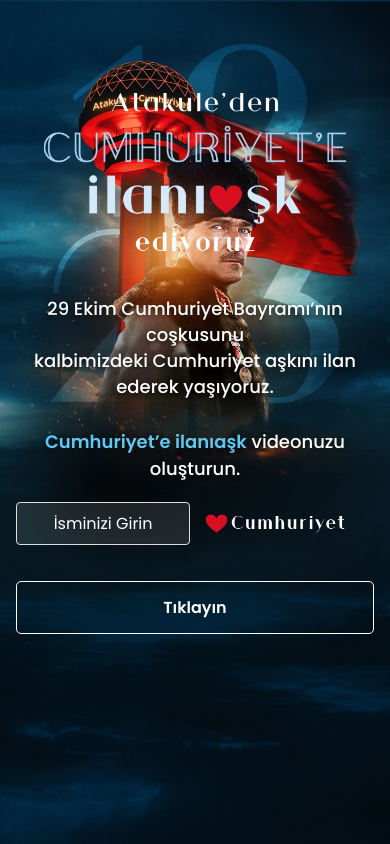
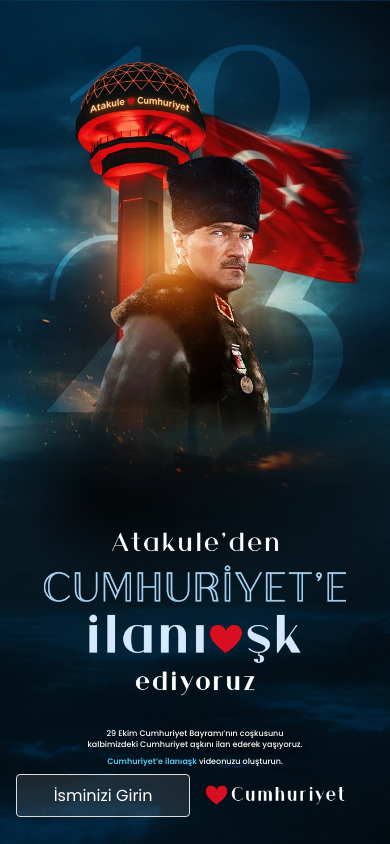
Before and after one commit to bafybaf/atakule-3d-overlay, a React (Vite) app in the folder client/: page / in a window 390 px wide. Shown: the top 844 px of the page. Built offline with nearby package versions, Linux system fonts and the light colour scheme; no server answers.

Commit message:
Mobilde açıklama yazılarını 8 piksele indirip Atatürk görselinin altına al.

```diff
--- a/client/src/main.jsx
+++ b/client/src/main.jsx
@@ -633,11 +633,11 @@
 
         {/* Tek isim + kırmızı kalp + sabit CUMHURİYET */}
         <div style={{marginBottom: '16px'}}>
-        <label style={{display: 'block', fontSize: '18px', fontWeight: '500', color: '#fff', textAlign: 'center', marginTop: '10px', marginBottom: '28px', lineHeight: '1.45', textShadow: '0 2px 4px rgba(0,0,0,0.5)'}}>
+        <label className="hero-copy" style={{display: 'block', fontSize: '18px', fontWeight: '500', color: '#fff', textAlign: 'center', marginTop: '10px', marginBottom: '28px', lineHeight: '1.45', textShadow: '0 2px 4px rgba(0,0,0,0.5)'}}>
           29 Ekim Cumhuriyet Bayramı’nın coşkusunu<br />
           kalbimizdeki Cumhuriyet aşkını ilan ederek yaşıyoruz.
         </label>
-        <label style={{display: 'block', marginBottom: '20px', fontSize: '18px', fontWeight: '500', color: '#fff', textAlign: 'center', marginTop: '8px', textShadow: '0 2px 4px rgba(0,0,0,0.5)'}}>
+        <label className="hero-copy" style={{display: 'block', marginBottom: '20px', fontSize: '18px', fontWeight: '500', color: '#fff', textAlign: 'center', marginTop: '8px', textShadow: '0 2px 4px rgba(0,0,0,0.5)'}}>
           <strong style={{color: '#5ec8f0', fontWeight: '600'}}>Cumhuriyet’e ilanıaşk</strong> videonuzu oluşturun.
         </label>
 
--- a/client/src/styles.css
+++ b/client/src/styles.css
@@ -19,7 +19,9 @@
 @media (max-width: 768px) {
   html,body,#root{background:#0b0b0b;background: #000a12 url(/mobil_bg.webp); background-size: cover; background-position: bottom center; background-repeat: no-repeat;background-attachment:inherit; height: auto;}
   .app{flex-direction:column;}
-  .left{width:100%;padding:16px;border-right:none;margin-right:0px; justify-content: flex-start;margin-top: 50px;}
+  .left{width:100%;padding:16px;border-right:none;margin-right:0px; justify-content: flex-start;margin-top: 58vh; height: auto;}
+  .hero-copy{font-size:8px !important;line-height:1.35 !important;margin-top:4px !important;margin-bottom:6px !important;}
+  .motto{width:68% !important;height:auto;}
   .preview{padding:16px; width: 100%; margin-right: 0px;}
   .preview-wrapper{width:100%;}
   input{padding:14px 18px;font-size:16px;}
```
